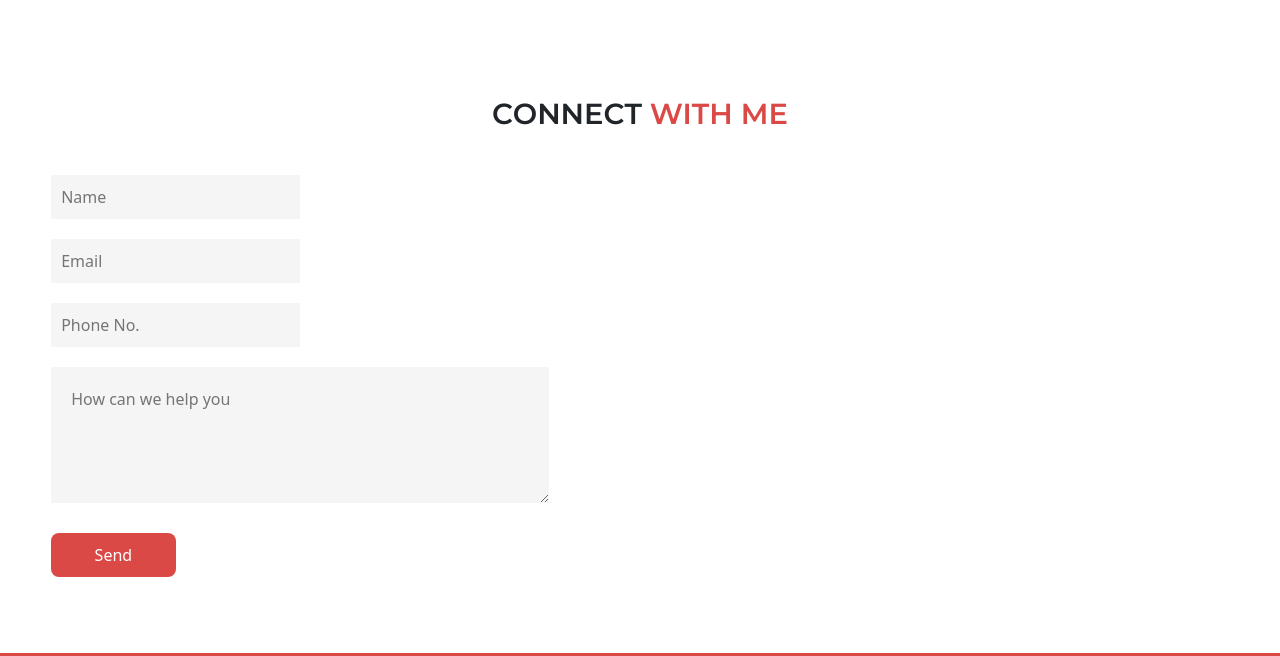
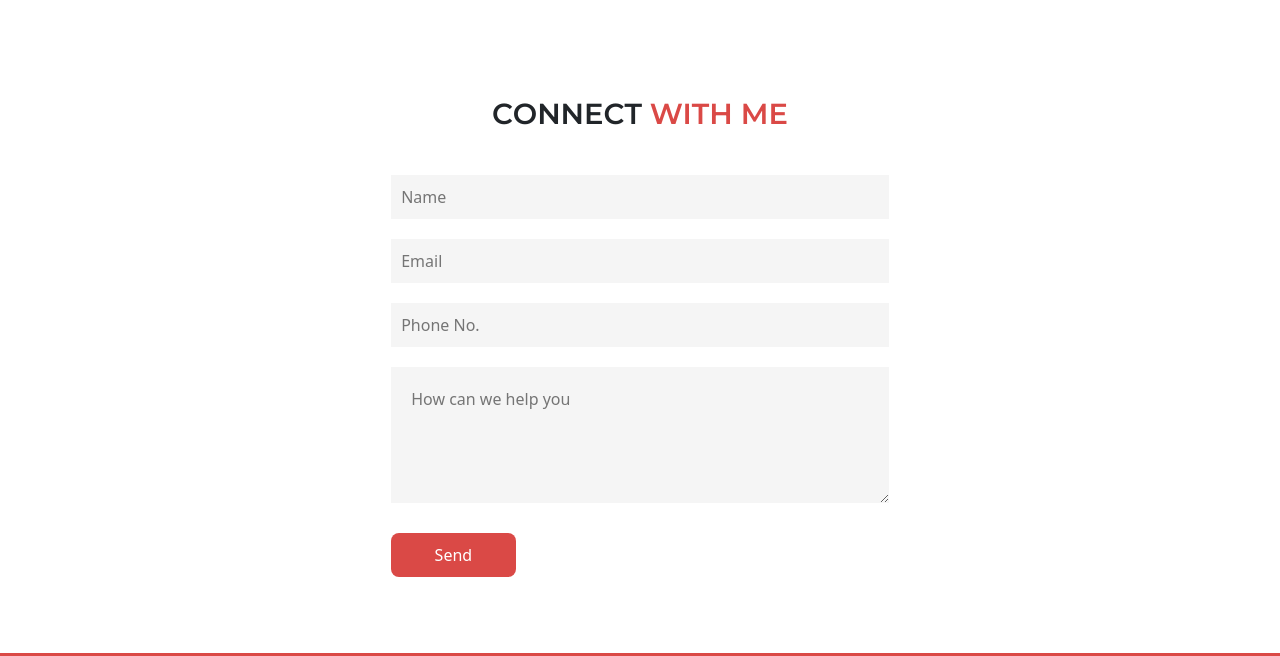
Before and after one commit to SafurePanashe/My-portfoliio, a plain HTML site: page index.html in a window 1280 px wide. Shown: the part 4407-5063 px from the top of the page. Drawn offline with Linux system fonts and the light colour scheme.

Commit message:
added contact

```diff
--- a/CSS/style.scss
+++ b/CSS/style.scss
@@ -557,7 +557,10 @@ header {
 
 .connect {
     margin-top: 50px;
-    text-align: center;
+    display: flex;
+    flex-direction: column;
+    align-items: center;
+    justify-content: center;
 
     span {
         color: rgb(218, 73, 70);
@@ -866,7 +869,6 @@ No media query since this is the default in Bootstrap because it is "mobile firs
 
         form {
             input {
-                width: 75%;
                 padding: 10px;
             }
 
@@ -1109,7 +1111,6 @@ No media query since this is the default in Bootstrap because it is "mobile firs
         }
 
         form input {
-            width: 50%;
             padding: 10px;
         }
 
```
Also changed, not shown: CSS/style.css, 1 other file.
